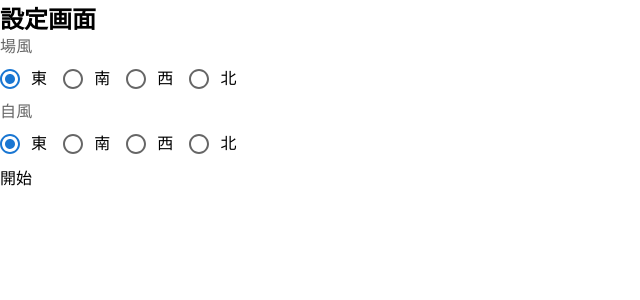
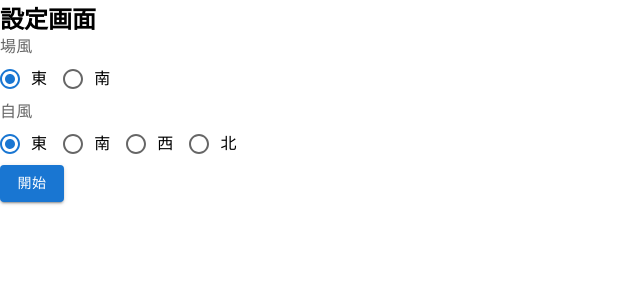
Before and after one commit to taserbeat/mahjong-practice, a React app: page / in a window 1280 px wide. Shown: the top 300 px of the page, without its empty margins (0-640 px from the left). Built offline with nearby package versions, Linux system fonts and the light colour scheme.

Commit message:
refactor: 設定画面の見た目を微修正

```diff
--- a/src/components/pages/SettingPage.tsx
+++ b/src/components/pages/SettingPage.tsx
@@ -1,4 +1,6 @@
 import { useAppDispatch } from "../../app/hooks";
+import Button from "@mui/material/Button";
+
 import { setMode } from "../../features/mode/modeSlice";
 import BaKazeSelector from "../settings/BakazeSelector";
 import JiKazeSelector from "../settings/JikazeSelector";
@@ -28,7 +30,9 @@ const SettingPage = (props: SettingPageProps) => {
         <JiKazeSelector />
       </div>
 
-      <button onClick={onStartClick}>開始</button>
+      <Button variant="contained" onClick={onStartClick}>
+        開始
+      </Button>
     </div>
   );
 };
--- a/src/components/settings/BakazeSelector.tsx
+++ b/src/components/settings/BakazeSelector.tsx
@@ -48,32 +48,6 @@ const BaKazeSelector = (props: BaKazeSelectorProps) => {
             }
             label="南"
           />
-
-          {/* 西 */}
-          <FormControlLabel
-            control={
-              <Radio
-                checked={bakaze === 2}
-                onChange={() => {
-                  dispatch(setBakaze(2));
-                }}
-              />
-            }
-            label="西"
-          />
-
-          {/* 北 */}
-          <FormControlLabel
-            control={
-              <Radio
-                checked={bakaze === 3}
-                onChange={() => {
-                  dispatch(setBakaze(3));
-                }}
-              />
-            }
-            label="北"
-          />
         </RadioGroup>
       </FormControl>
     </div>
```
